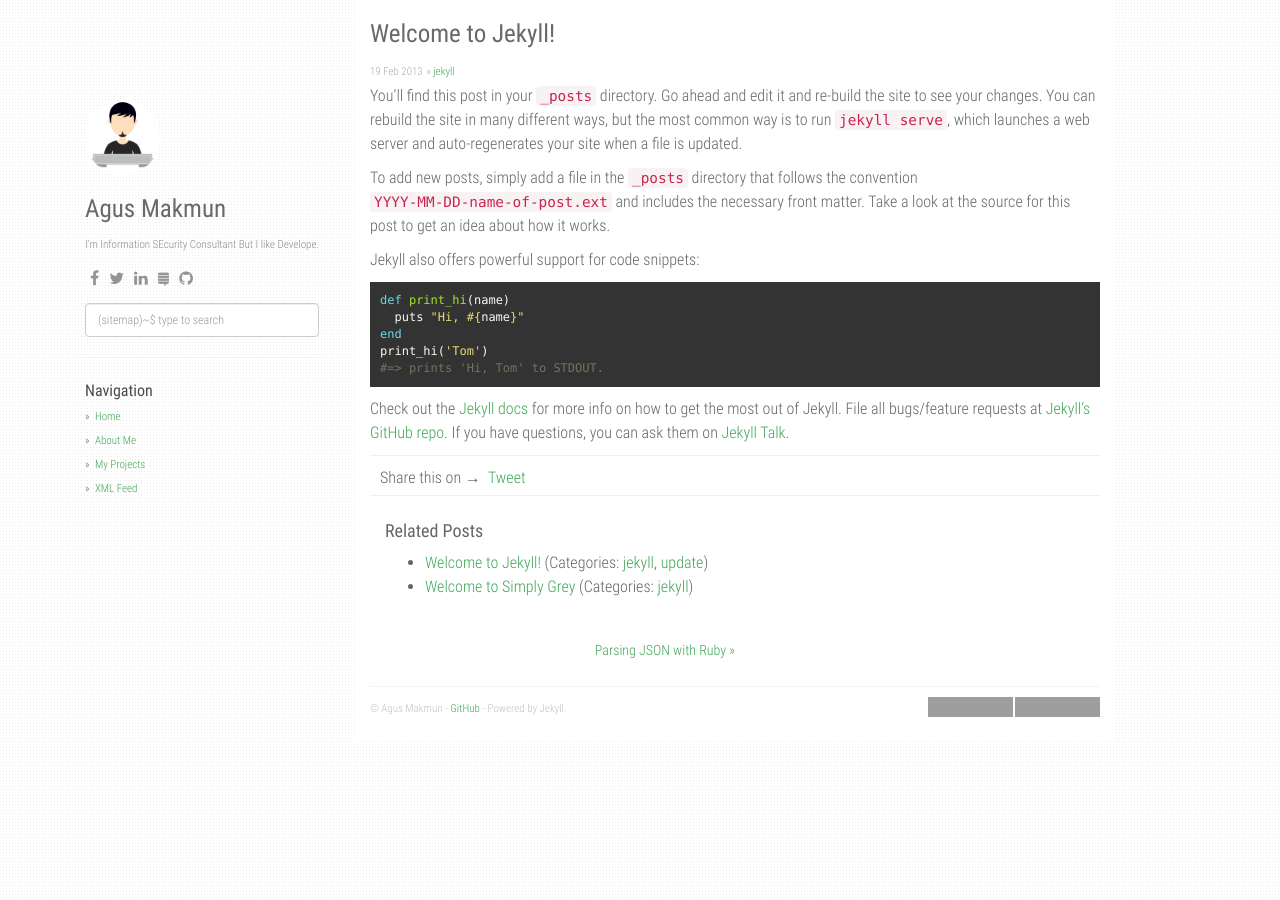
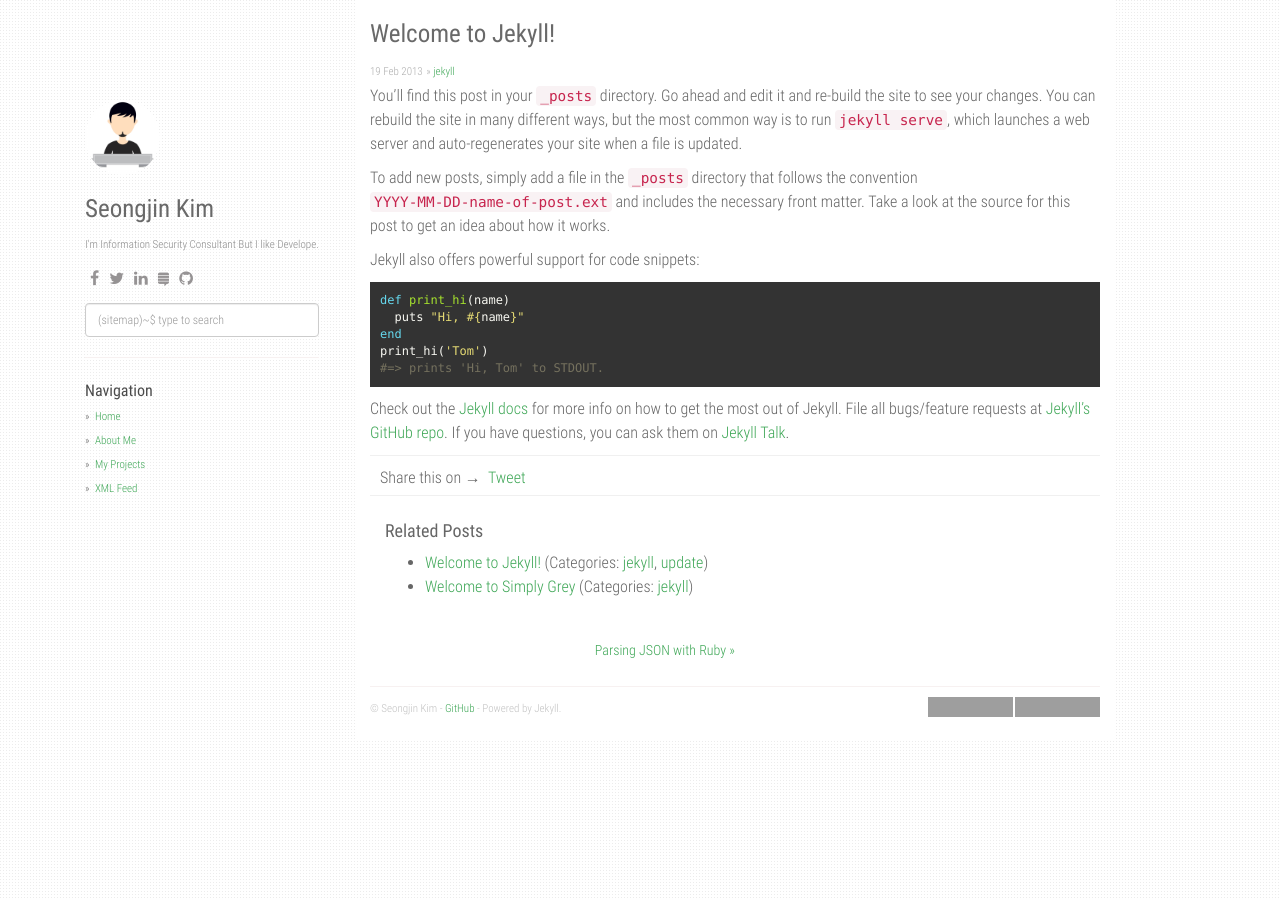
Before and after one commit to seongjin0526/seongjin0526.github.io, a Jekyll site: the page built from _posts/2016-04-19-welcome-to-jekyll.markdown, in a window 1280 px wide. Built offline with Jekyll 4.4.1, drawn with Linux system fonts in a browser that asks for light colours; comment, search, counter and statistics services are not loaded; grey boxes are pictures that could not be loaded.

```diff
--- a/_config.yml
+++ b/_config.yml
@@ -1,9 +1,9 @@
 title: SteelJin's Blog
 description: Steeljin's personal blog
-author: Agus Makmun
-github: https://github.com/agusmakmun
-about: I'm Information SEcurity Consultant But I like Develope.
-disqus_shortname: Steeljin
+author: Seongjin Kim
+github: https://github.com/seongjin0526
+about: I'm Information Security Consultant But I like Develope.
+disqus_shortname: seongjin0526
 google_analytics: UA-XXXXXXXX-Y
 avatar_url: /static/img/avatar.jpg
 
@@ -41,8 +41,8 @@ urls:
 
 url: "https://seongjin0526.github.io"
 baseurl: ""
-paginate: 20
-per_page: 20
+paginate: 10
+per_page: 50
 paginate_path: "/page/:num/"
 markdown: kramdown
 gems:
--- a/_layouts/post.html
+++ b/_layouts/post.html
@@ -1,5 +1,6 @@
 ---
 layout: default
+comments: true
 ---
 <header class="post-header">
   <h1 class="post-title">{{ page.title }}</h1>
--- a/index.html
+++ b/index.html
@@ -1,5 +1,6 @@
 ---
 layout: default
+comments: true
 ---
 
 <div id="home">
```
